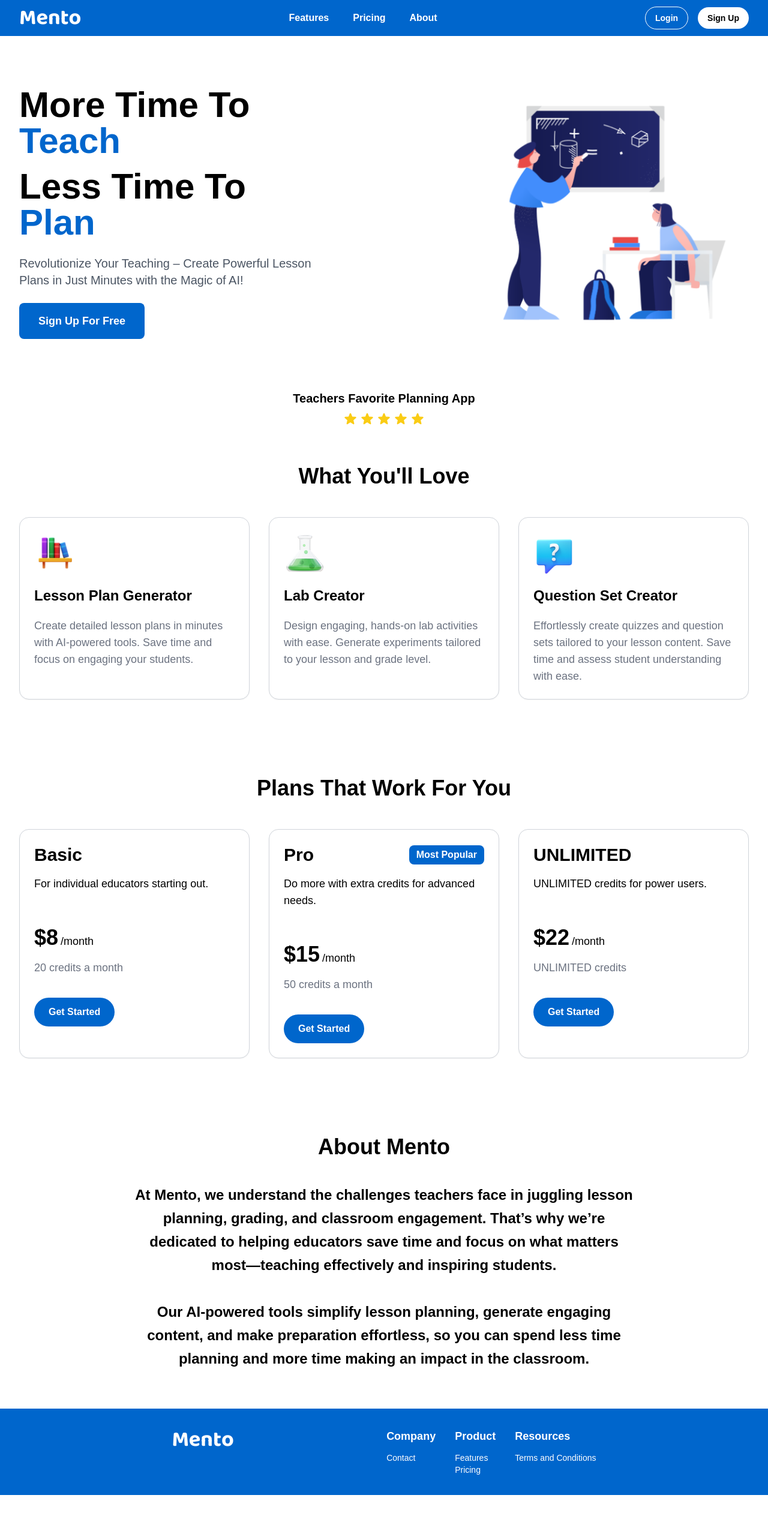
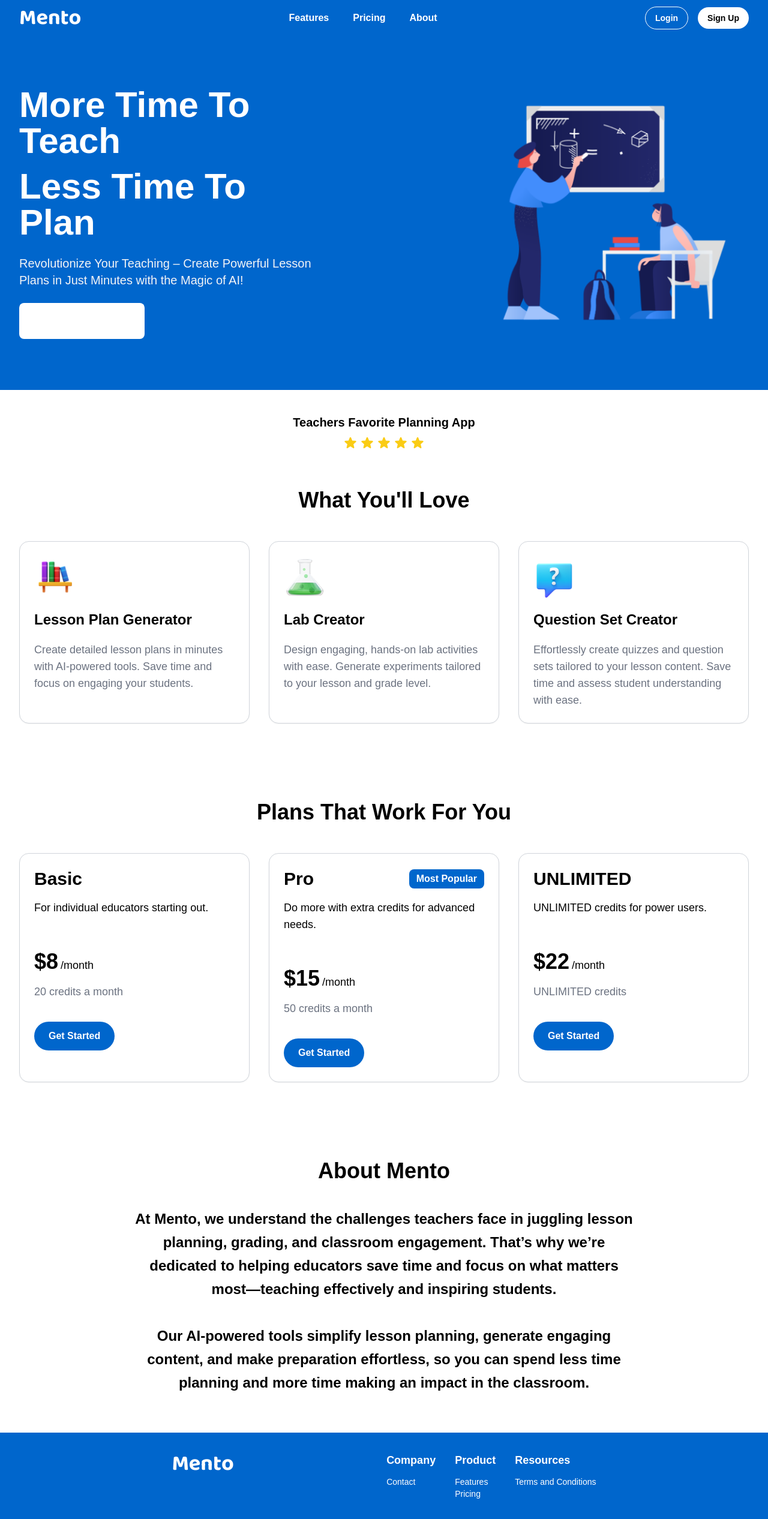
Before and after one commit to jsanch387/mento-app, a Next.js app: page / in a window 1280 px wide. Shown: the whole page at 60% size. Before the commit the page ends 2492 px from the top, so only its background shows below. Built offline with nearby package versions, Linux system fonts and the light colour scheme; no server answers.

Commit message:
top nav scroll to section

```diff
--- a/app/features/landing/components/MessageBanner.tsx
+++ b/app/features/landing/components/MessageBanner.tsx
@@ -3,7 +3,7 @@ import React from "react";
 
 export default function MessageBanner() {
   return (
-    <div className="w-full h-auto flex flex-col items-center justify-center space-y-2">
+    <div className="w-full h-auto flex flex-col items-center justify-center space-y-2 mt-10">
       <p className="text-black text-xl font-bold">
         Teachers Favorite Planning App
       </p>
--- a/app/features/landing/components/TopNav.tsx
+++ b/app/features/landing/components/TopNav.tsx
@@ -8,6 +8,13 @@ import AuthInitializer from "../../auth/AuthInitializer";
 
 export default function TopNav() {
   const { authenticated } = useAuthStore(); // Access authentication state
+
+  const handleScrollToSection = (sectionId: string) => {
+    const section = document.getElementById(sectionId);
+    if (section) {
+      section.scrollIntoView({ behavior: "smooth", block: "start" });
+    }
+  };
 
   return (
     <nav className="bg-primary text-white h-[60px] w-full">
@@ -21,15 +28,24 @@ export default function TopNav() {
 
         {/* Middle - Links */}
         <div className="hidden md:flex space-x-10 font-semibold">
-          <a href="#features" className="hover:underline">
+          <button
+            onClick={() => handleScrollToSection("features")}
+            className="hover:underline"
+          >
             Features
-          </a>
-          <a href="#pricing" className="hover:underline">
+          </button>
+          <button
+            onClick={() => handleScrollToSection("pricing")}
+            className="hover:underline"
+          >
             Pricing
-          </a>
-          <a href="#contact" className="hover:underline">
+          </button>
+          <button
+            onClick={() => handleScrollToSection("about")}
+            className="hover:underline"
+          >
             About
-          </a>
+          </button>
         </div>
 
         {/* Right Side - Buttons */}
--- a/app/features/landing/sections/AboutSection.tsx
+++ b/app/features/landing/sections/AboutSection.tsx
@@ -1,6 +1,6 @@
 export default function AboutSection() {
   return (
-    <section className="py-16">
+    <section id="about" className="py-16">
       <div className="max-w-4xl mx-auto px-6 sm:px-8">
         <h2 className="text-4xl sm:text-4xl font-bold  text-center mb-10">
           About Mento
--- a/app/features/landing/sections/FeaturesSection.tsx
+++ b/app/features/landing/sections/FeaturesSection.tsx
@@ -2,7 +2,7 @@ import FeatureCards from "../components/FeatureCards";
 
 export default function FeaturesSection() {
   return (
-    <section className="py-16 ">
+    <section className="py-16 " id="features">
       <div className="max-w-7xl mx-auto px-6 sm:px-8">
         <h2 className="text-3xl sm:text-4xl font-bold  text-center">
           What You&apos;ll Love
--- a/app/features/landing/sections/Footer.tsx
+++ b/app/features/landing/sections/Footer.tsx
@@ -1,8 +1,17 @@
+"use client";
+
 import TextLogo from "@/app/shared/components/TextLogo";
 
 export default function Footer() {
+  const handleScrollToSection = (sectionId: string) => {
+    const section = document.getElementById(sectionId);
+    if (section) {
+      section.scrollIntoView({ behavior: "smooth", block: "start" });
+    }
+  };
+
   return (
-    <footer className="bg-primary bg-opacity-20 text-white py-8">
+    <footer id="footer" className="bg-primary bg-opacity-20 text-white py-8">
       <div className="max-w-7xl mx-auto px-6 sm:px-8 flex flex-wrap justify-evenly items-start">
         {/* Logo */}
         <div className="flex-shrink-0 mb-6 sm:mb-0">
@@ -22,12 +31,18 @@ export default function Footer() {
           {/* Product Column */}
           <div className="flex flex-col">
             <h4 className="text-lg font-semibold mb-3">Product</h4>
-            <a href="#features" className="text-sm hover:underline">
+            <button
+              onClick={() => handleScrollToSection("features")}
+              className="text-sm hover:underline text-left"
+            >
               Features
-            </a>
-            <a href="#pricing" className="text-sm hover:underline">
+            </button>
+            <button
+              onClick={() => handleScrollToSection("pricing")}
+              className="text-sm hover:underline text-left"
+            >
               Pricing
-            </a>
+            </button>
           </div>
 
           {/* Resources Column */}
--- a/app/features/landing/sections/HeroSection.tsx
+++ b/app/features/landing/sections/HeroSection.tsx
@@ -3,26 +3,26 @@ import Image from "next/image";
 
 export default function HeroSection() {
   return (
-    <section className="py-20">
+    <section id="hero" className="py-20 bg-primary">
       {/* Centered Content */}
       <div className="max-w-7xl mx-auto flex flex-col sm:flex-row items-center justify-between px-6 sm:px-8">
         {/* Left Column - Text Content */}
-        <div className="flex flex-col items-start max-w-lg space-y-6">
-          <h1 className="text-4xl sm:text-6xl font-black leading-tight">
+        <div className="flex flex-col items-start max-w-lg space-y-6 text-white">
+          <h1 className="text-4xl sm:text-6xl font-black leading-tight ">
             <span className="">More Time To </span>
-            <span className="text-primary">Teach</span>
+            <span className="text-white">Teach</span>
             <br />
             <span className="block mt-4">Less Time To </span>
-            <span className="text-primary">Plan</span>
+            <span className="text-white">Plan</span>
           </h1>
-          <p className="text-lg sm:text-xl text-gray-600">
+          <p className="text-lg sm:text-xl text-gray-100">
             Revolutionize Your Teaching – Create Powerful Lesson Plans in Just
             Minutes with the Magic of AI!
           </p>
           <Button
             label="Sign Up For Free"
             size="large"
-            className="bg-primary text-white px-6 py-3 rounded-lg hover:bg-primary/80 transition"
+            className="bg-white text-text-primary px-6 py-3 rounded-lg hover:bg-primary/80 transition"
           />
         </div>
 
--- a/app/features/landing/sections/PricingSection.tsx
+++ b/app/features/landing/sections/PricingSection.tsx
@@ -2,7 +2,7 @@ import PricingCards from "../components/PricingCards";
 
 export default function PricingSection() {
   return (
-    <section className="py-16 ">
+    <section id="pricing" className="py-16 ">
       <div className="max-w-7xl mx-auto px-6 sm:px-8">
         <h2 className="text-3xl sm:text-4xl font-bold  text-center mb-12">
           Plans That Work For You
```
